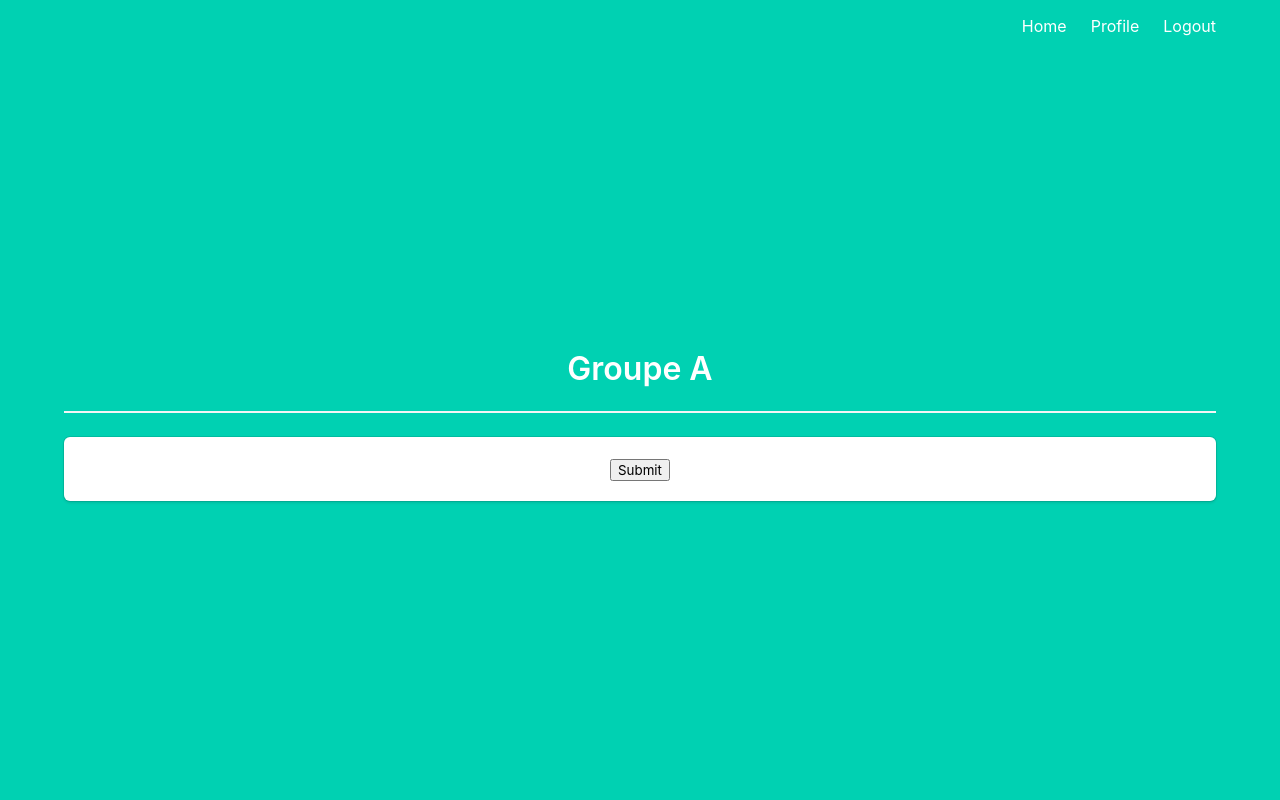
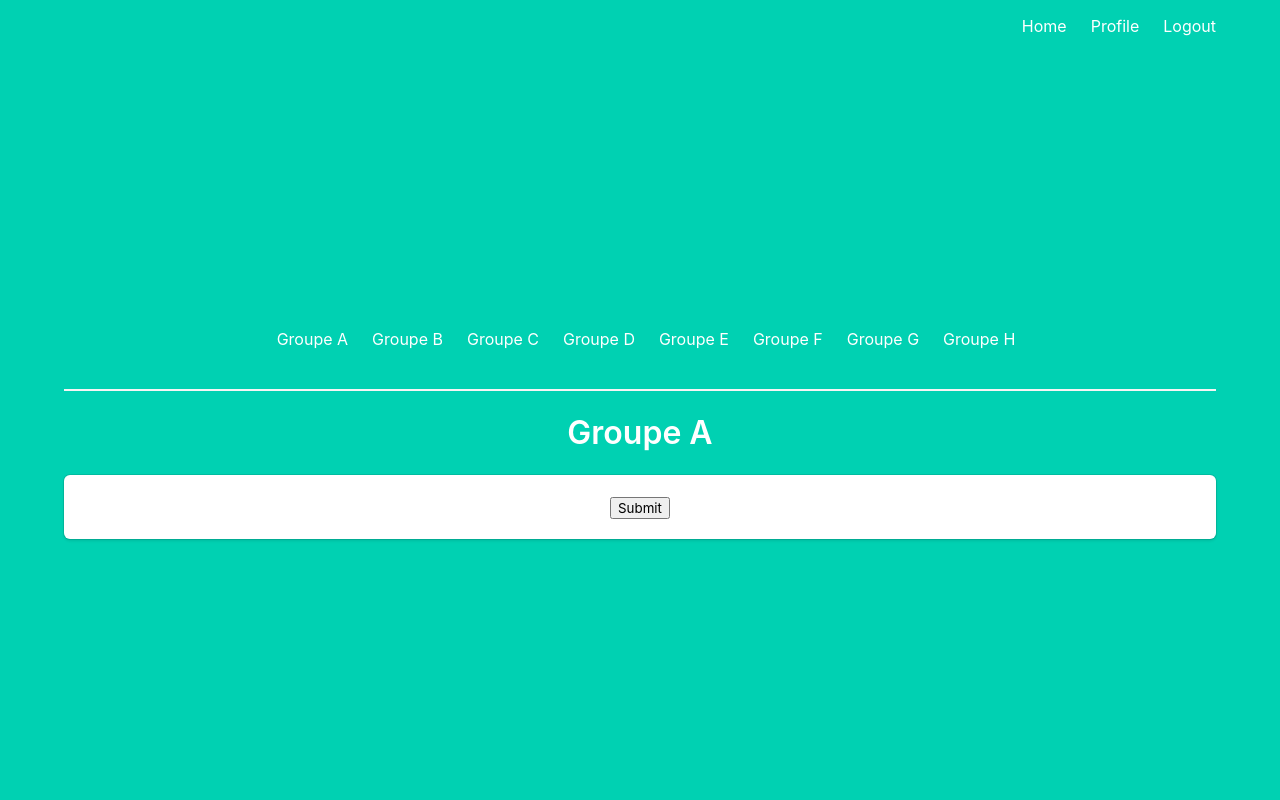
Before and after one commit to yak-toto/yak-server, a Flask app: page /group/A in a window 1280 px wide. Run offline with Flask 2, Linux system fonts and the light colour scheme; the visitor is signed in with stand-in values (Sample User, id 1); data comes from the database, SQL or seed files in the repository; data that the repository does not hold is empty.

Commit message:
Add navbar to navigate over group page

```diff
--- a/project/templates/group.html
+++ b/project/templates/group.html
@@ -2,8 +2,26 @@
 
 {% block content %}
 <div>
+<nav class="navbar">
+    <div class="container">
+    <div id="navbarMenu" class="navbar-menu">
+        <div class="navbar-tabs center">
+        <a href="{{ url_for('main.group', group_name='A') }}" class="navbar-item">Groupe A</a>
+        <a href="{{ url_for('main.group', group_name='B') }}" class="navbar-item">Groupe B</a>
+        <a href="{{ url_for('main.group', group_name='C') }}" class="navbar-item">Groupe C</a>
+        <a href="{{ url_for('main.group', group_name='D') }}" class="navbar-item">Groupe D</a>
+        <a href="{{ url_for('main.group', group_name='E') }}" class="navbar-item">Groupe E</a>
+        <a href="{{ url_for('main.group', group_name='F') }}" class="navbar-item">Groupe F</a>
+        <a href="{{ url_for('main.group', group_name='G') }}" class="navbar-item">Groupe G</a>
+        <a href="{{ url_for('main.group', group_name='H') }}" class="navbar-item">Groupe H</a>
+        </div>
+    </div>
+    </div>
+</nav>
+</div>
+<hr>
+<div>
     <h3 class="title">Groupe {{group_name}}</h3>
-        <hr>
     <div class="box">
         <form method="POST" action="/group/{{group_name}}">
             <table class="center">
```
Also changed, not shown: project/templates/profile.html (+20 -3 lines). Lines whose indentation alone changed are shown as unchanged.
